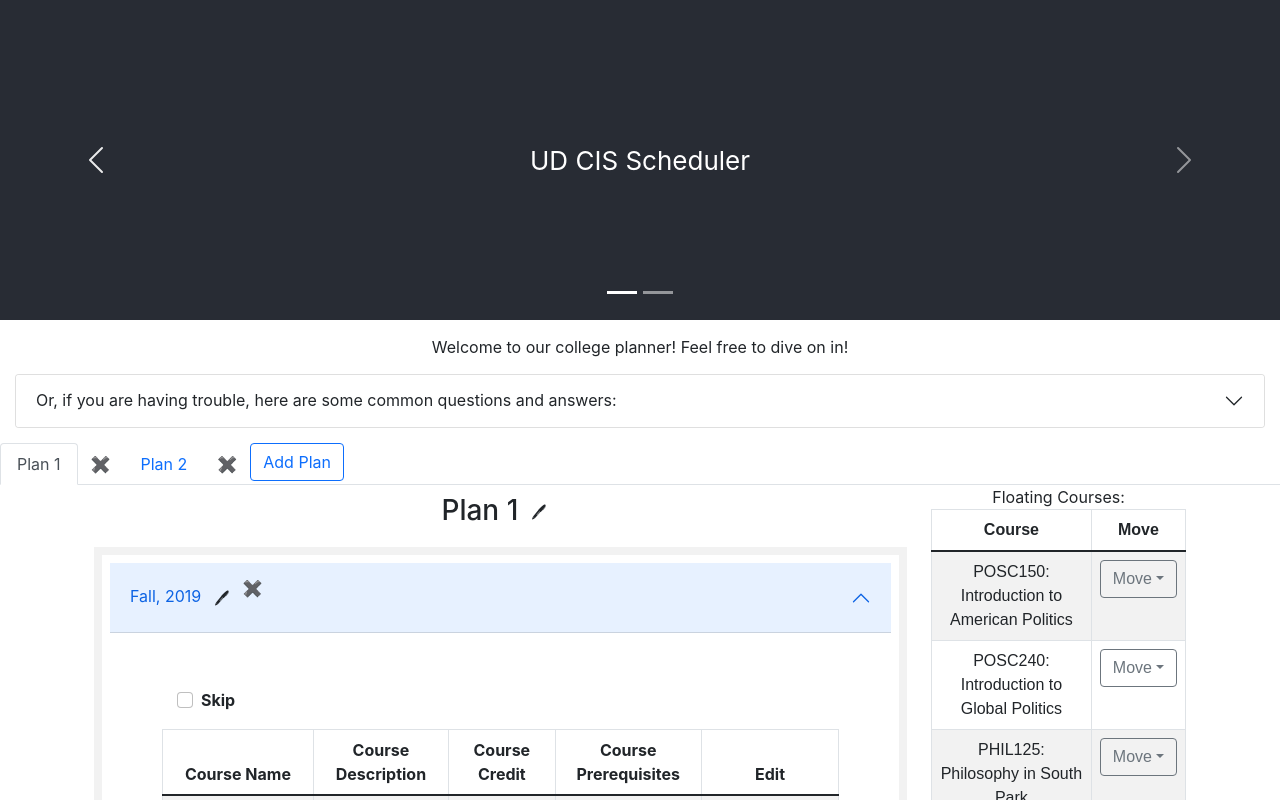
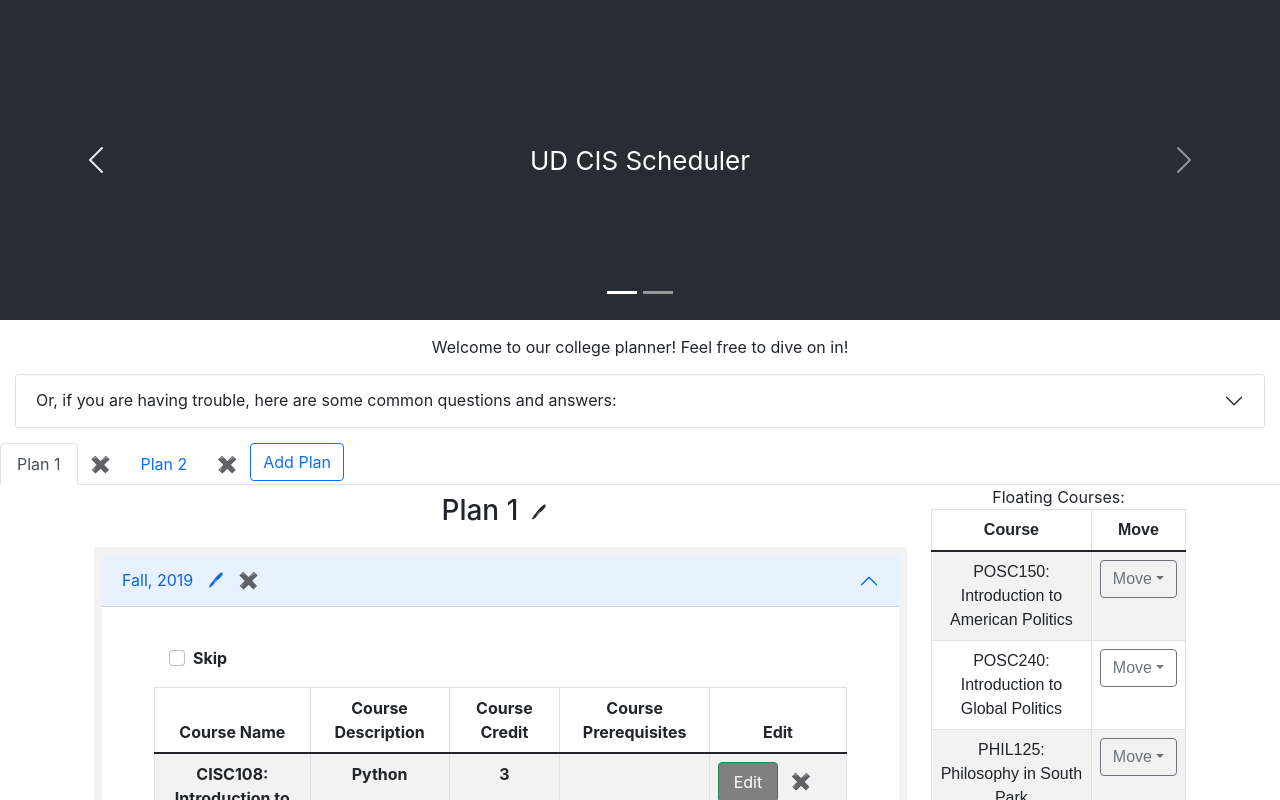
Before and after one commit to UD-CISC275-S22/cis-scheduler-team24, a React (Create React App) app: page / in a window 1280 px wide. Shown: the top 800 px of the page. Built offline with nearby package versions, Linux system fonts and the light colour scheme.

Commit message:
change the button in thr button error

```diff
--- a/src/components/listSemesters.tsx
+++ b/src/components/listSemesters.tsx
@@ -1,5 +1,5 @@
 import React, { useState } from "react";
-import { Accordion, Button, Table } from "react-bootstrap";
+import { Accordion, Button } from "react-bootstrap";
 import { Semester } from "../interfaces/semester";
 import { Course } from "../interfaces/course";
 import { ViewSemester } from "./viewSemester";
@@ -59,7 +59,6 @@ export function ListSemesters({
 
     return (
         <div>
-            <Table striped bordered hover>
             {planSemesters.map((semester: Semester) => (
                 <Accordion key={semester.id} defaultActiveKey="0" flush>
                     <Accordion.Item eventKey="0">
@@ -70,22 +69,28 @@ export function ListSemesters({
                                         <EditSemester
                                             semester={semester}
                                             planID={planID}
-                                                setSemesterName={
-                                                    setSemesterName
-                                                }
+                                            setSemesterName={setSemesterName}
                                             openEdit={openEdit}
                                         ></EditSemester>
                                     ) : (
-                                            <div>
+                                        <div
+                                            style={{
+                                                display: "flex"
+                                            }}
+                                        >
                                             {semester.name}
-                                                <Button
+                                            <div
                                                 onClick={openEdit}
-                                                    variant="empty"
                                                 className="me-8"
                                                 data-testid="Edit-semester-name"
+                                                style={{
+                                                    display: "flex",
+                                                    marginLeft: "15px",
+                                                    marginRight: "15px"
+                                                }}
                                             >
                                                 🖊
-                                                </Button>
+                                            </div>
                                         </div>
                                     )}
 
@@ -120,7 +125,6 @@ export function ListSemesters({
                     </Accordion.Item>
                 </Accordion>
             ))}
-            </Table>
             <Button onClick={newSemester} className="button-style-5">
                 Add Semester
             </Button>
```
Lines whose indentation alone changed are shown as unchanged.
